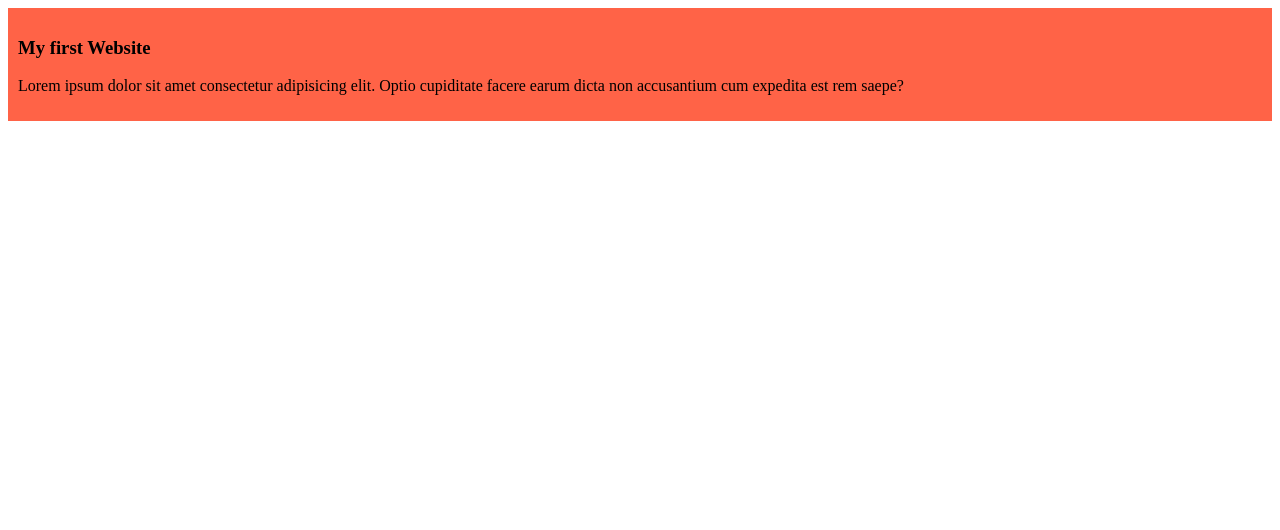
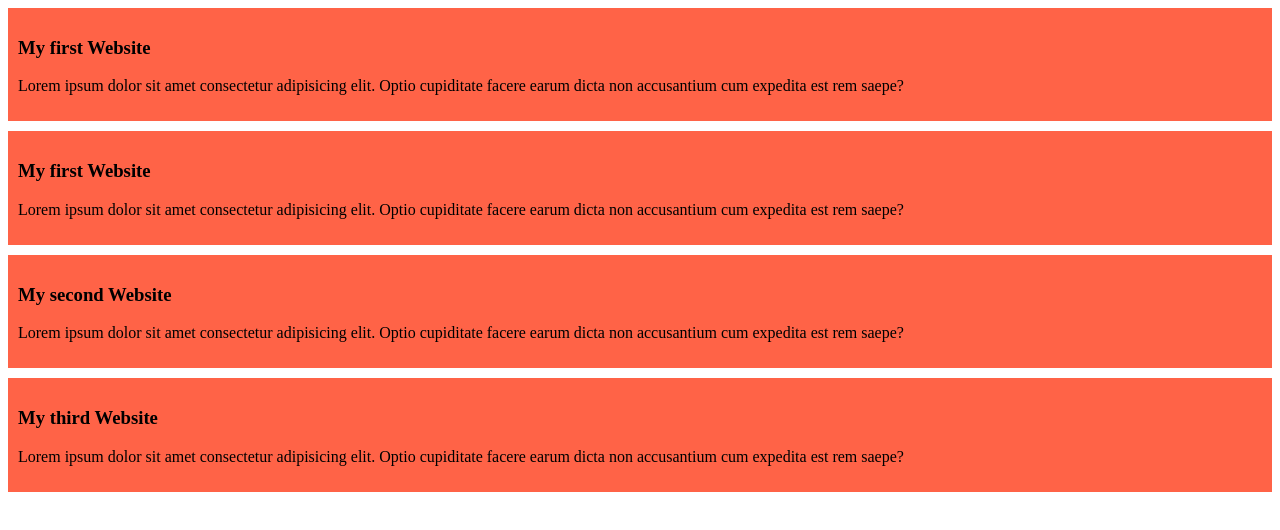
Before and after one commit to Ashraful-Ahsan/my-simple-website-programming-hero-github-module, a plain HTML site: page index.html in a window 1280 px wide. Drawn offline with Linux system fonts and the light colour scheme.

Commit message:
added the second and the third blog

```diff
--- a/index.html
+++ b/index.html
@@ -4,12 +4,24 @@
     <meta charset="UTF-8">
     <meta name="viewport" content="width=device-width, initial-scale=1.0">
     <title>My Simple Website</title>
-    <link rel="stylesheet" href="/styles/blog.css">
+    <link rel="stylesheet" href="/styles/blog.css ">
 </head>
 <body>
     <div>
         <h3>My first Website</h3>
         <p>Lorem ipsum dolor sit amet consectetur adipisicing elit. Optio cupiditate facere earum dicta non accusantium cum expedita est rem saepe?</p>
     </div>
+    <div>
+        <h3>My first Website</h3>
+        <p>Lorem ipsum dolor sit amet consectetur adipisicing elit. Optio cupiditate facere earum dicta non accusantium cum expedita est rem saepe?</p>
+    </div>
+    <div>
+        <h3>My second Website</h3>
+        <p>Lorem ipsum dolor sit amet consectetur adipisicing elit. Optio cupiditate facere earum dicta non accusantium cum expedita est rem saepe?</p>
+    </div>
+    <div>
+        <h3>My third Website</h3>
+        <p>Lorem ipsum dolor sit amet consectetur adipisicing elit. Optio cupiditate facere earum dicta non accusantium cum expedita est rem saepe?</p>
+    </div>
 </body>
 </html>
--- a/styles/blog.css
+++ b/styles/blog.css
@@ -1,4 +1,6 @@
 div{
     background-color: tomato;
     padding: 10px;
+    margin-bottom: 10px;
+
 }
```
